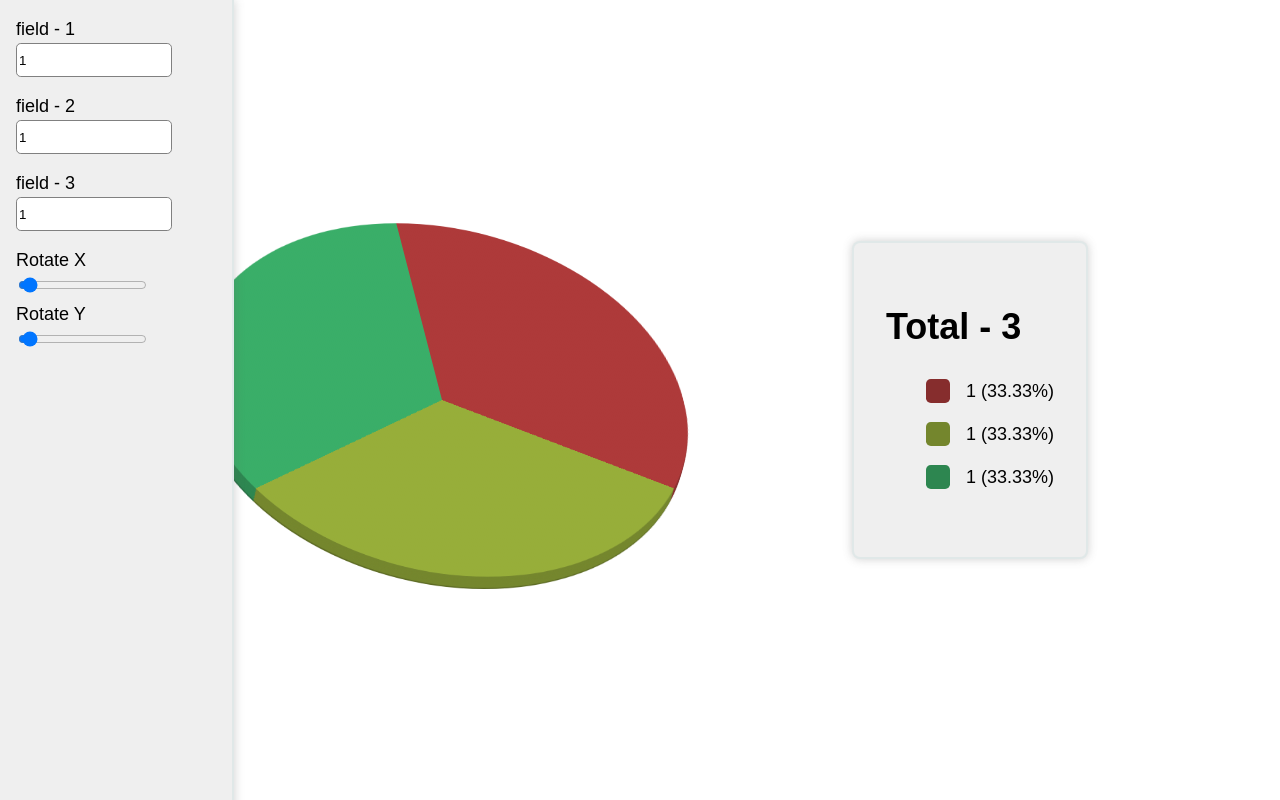
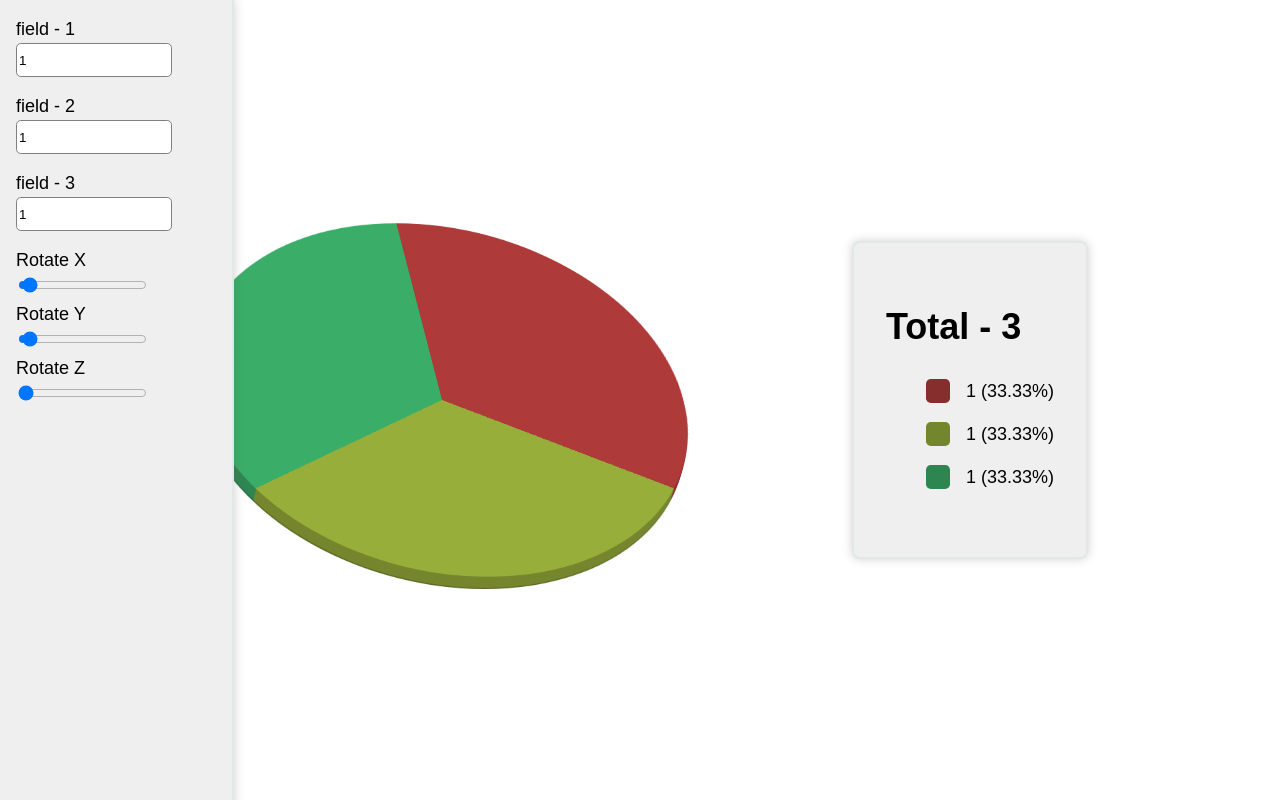
Before and after one commit to valerii-frontend/pie-chart-r, a React (Create React App) app: page / in a window 1280 px wide. Built offline with nearby package versions, Linux system fonts and the light colour scheme.

Commit message:
add z rotate

```diff
--- a/src/App.css
+++ b/src/App.css
@@ -22,6 +22,7 @@
 	flex-wrap: wrap;
 	--x: 15;
 	--y: 45;
+	--z: 0;
 }
 .data {
 	position: fixed;
@@ -53,7 +54,7 @@
 	width: 500px;
 	height: 500px;
 	position: relative;
-	transform: rotateY(calc(var(--x) * 1deg)) rotateX(calc(var(--y) * 1deg));
+	transform: rotateY(calc(var(--x) * 1deg)) rotateX(calc(var(--y) * 1deg)) rotateZ(calc(var(--z) * 1deg));
 	perspective: 10000px;
 	transform-style: preserve-3d;
 }
--- a/src/App.jsx
+++ b/src/App.jsx
@@ -23,7 +23,7 @@ function App() {
 	const [rotate, setRotate] = useState({ x: 15, y: 45 });
 
 	return (
-		<div className='App' style={{ "--x": rotate.x, "--y": rotate.y }}>
+		<div className='App' style={{ "--x": rotate.x, "--y": rotate.y, "--z": rotate.z }}>
 			<PieChart values={inputs} />
 			<Legend values={inputs} />
 			<div className='data'>
@@ -31,33 +31,48 @@ function App() {
 				{newInput(2)}
 				{newInput(3)}
 				<div className='rotates'>
-					<div>
-						<label htmlFor='range'>Rotate X</label>
+					<div className='x'>
+						<label htmlFor='rangeX'>Rotate X</label>
 						<input
 							min={1}
 							max={360}
 							step={1}
 							defaultValue={15}
 							type='range'
-							id='range'
+							id='rangeX'
 							onChange={(e) => {
 								console.log(rotate);
 								setRotate({ ...rotate, x: e.target.value });
 							}}
 						/>
 					</div>
-					<div>
-						<label htmlFor='range'>Rotate Y</label>
+					<div className='y'>
+						<label htmlFor='rangeY'>Rotate Y</label>
 						<input
 							min={1}
 							max={360}
 							step={1}
 							defaultValue={15}
 							type='range'
-							id='range'
+							id='rangeY'
 							onChange={(e) => {
 								console.log(rotate);
 								setRotate({ ...rotate, y: e.target.value });
+							}}
+						/>
+					</div>
+					<div className='z'>
+						<label htmlFor='rangeZ'>Rotate Z</label>
+						<input
+							min={1}
+							max={360}
+							step={1}
+							defaultValue={0}
+							type='range'
+							id='rangeZ'
+							onChange={(e) => {
+								console.log(rotate);
+								setRotate({ ...rotate, z: e.target.value });
 							}}
 						/>
 					</div>
```
